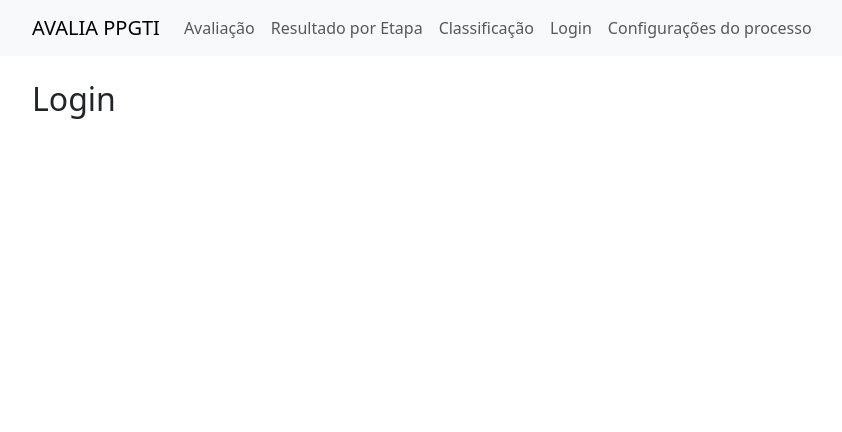
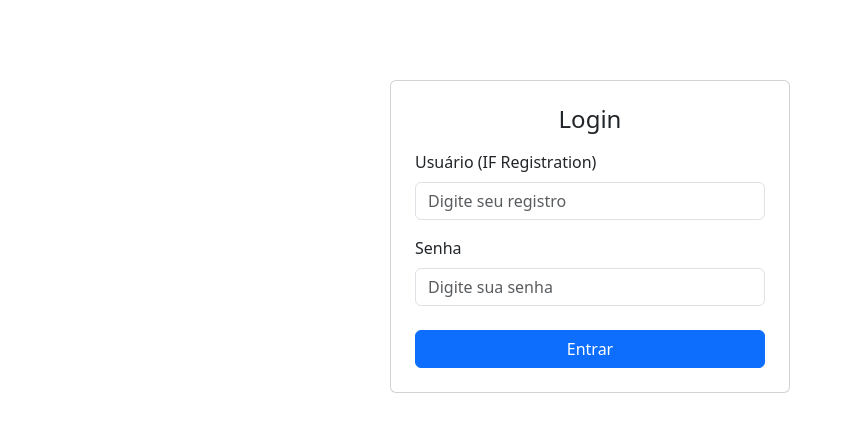
Before and after one commit to AvaliaPPGTI/avalia-ppgti-app, a React (Create React App) app: page /login in a window 1280 px wide. Shown: the top 432 px of the page, without its empty margins (50-892 px from the left). Built offline with nearby package versions, Linux system fonts and the light colour scheme.

Commit message:
Adicionando tela de login e fazendo todas as requisicoes enviarem um jwt token.

```diff
--- a/src/App.js
+++ b/src/App.js
@@ -1,6 +1,6 @@
-import React, { useState} from 'react';
-import { BrowserRouter as Router, Route, Routes, Link } from 'react-router-dom';
-import { Container, Row, Col, Navbar, Nav } from 'react-bootstrap';
+import React, { useState, useEffect } from 'react';
+import { BrowserRouter as Router, Route, Routes, Navigate, Link } from 'react-router-dom';
+import { Container, Navbar, Nav } from 'react-bootstrap';
 import 'bootstrap/dist/css/bootstrap.min.css';
 import Interfacevaliacao from './components/InterfaceAvaliacao';
 import InterfaceResultadoPorEtapa from './components/InterfaceResultadoPorEtapa';
@@ -8,41 +8,61 @@ import InterfaceClassificacao from './components/InterfaceClassificacao';
 import InterfaceLogin from './components/InterfaceLogin';
 import InterfacePesos from './components/InterfacePesoEtapas';
 
-// Dados dos candidatos (pode ser movido para um arquivo JSON separado)
-const candidatosData = {
-  "candidatos": [
-    // ... (seus dados de candidatos aqui)
-  ]
+const App = () => {
+  const [logado, setLogado] = useState(false);
+
+  // Verifica se há um token JWT salvo
+  useEffect(() => {
+    const token = localStorage.getItem('token');
+    setLogado(!!token); // true se o token existir
+  }, []);
+
+  const handleLoginSucesso = () => {
+    setLogado(true);
   };
 
-
-const App = () => {
+  const handleLogout = () => {
+    localStorage.removeItem('token');
+    setLogado(false);
+  };
 
   return (
     <Router>
+      {logado && (
         <Navbar bg="light" variant="light" expand="lg">
           <Container>
-          <Navbar.Brand href='/'>AVALIA PPGTI</Navbar.Brand>
+            <Navbar.Brand href="/">AVALIA PPGTI</Navbar.Brand>
             <Navbar.Toggle aria-controls="navbar-nav" />
             <Navbar.Collapse id="navbar-nav">
               <Nav className="me-auto">
                 <Nav.Link as={Link} to="/">Avaliação</Nav.Link>
                 <Nav.Link as={Link} to="/resultado">Resultado por Etapa</Nav.Link>
                 <Nav.Link as={Link} to="/classificacao">Classificação</Nav.Link>
-            <Nav.Link as={Link} to="/login">Login</Nav.Link>
                 <Nav.Link as={Link} to="/pesos">Configurações do processo</Nav.Link>
+                <Nav.Link onClick={handleLogout}>Sair</Nav.Link>
               </Nav>
             </Navbar.Collapse>
           </Container>
         </Navbar>
+      )}
 
       <Container className="mt-4">
         <Routes>
+          {!logado ? (
+            <>
+              <Route path="/login" element={<InterfaceLogin onLogin={handleLoginSucesso} />} />
+              <Route path="*" element={<Navigate to="/login" />} />
+            </>
+          ) : (
+            <>
               <Route path="/" element={<Interfacevaliacao />} />
               <Route path="/resultado" element={<InterfaceResultadoPorEtapa />} />
               <Route path="/classificacao" element={<InterfaceClassificacao />} />
-          <Route path="/login" element={<InterfaceLogin />} />
-          <Route path='/pesos' element={<InterfacePesos />} />
+              <Route path="/pesos" element={<InterfacePesos />} />
+              <Route path="/login" element={<Navigate to="/" />} />
+              <Route path="*" element={<Navigate to="/" />} />
+            </>
+          )}
         </Routes>
       </Container>
     </Router>
--- a/src/components/ClassificacaoGeral.jsx
+++ b/src/components/ClassificacaoGeral.jsx
@@ -1,5 +1,5 @@
 import React, { useEffect, useState } from 'react';
-import { Table, Button, Accordion, Spinner, Alert } from 'react-bootstrap';
+import { Table, Button, Spinner, Alert } from 'react-bootstrap';
 import jsPDF from 'jspdf';
 import autoTable from 'jspdf-autotable';
 import * as XLSX from 'xlsx';
@@ -12,11 +12,23 @@ const STAGE_IDS = {
     entrevista: 3,
 };
 
+const getAuthHeaders = () => {
+    const token = sessionStorage.getItem('token');
+    return token ? { Authorization: `Bearer ${token}` } : {};
+};
+
 const fetchStageData = async (processId, stageId) => {
     try {
-        const response = await fetch(API_ENDPOINTS.RANKING_BY_STAGE(processId, stageId));
+        const response = await fetch(API_ENDPOINTS.RANKING_BY_STAGE(processId, stageId), {
+            headers: {
+                ...getAuthHeaders()
+            }
+        });
+        if (response.status === 204) return [];
         if (!response.ok) throw new Error('Falha ao buscar dados da API.');
-        return await response.json();
+
+        const text = await response.text();
+        return text ? JSON.parse(text) : [];
     } catch (error) {
         console.error(`Erro ao buscar dados da etapa ${stageId}:`, error);
         throw error;
@@ -26,7 +38,11 @@ const fetchStageData = async (processId, stageId) => {
 const fetchAndMergeRankingData = async (processId) => {
     try {
         const [finalScoreRes, curriculoData, preProjetoData, entrevistaData] = await Promise.all([
-            fetch(API_ENDPOINTS.GET_RANKING(processId)),
+            fetch(API_ENDPOINTS.GET_RANKING(processId), {
+                headers: {
+                    ...getAuthHeaders()
+                }
+            }),
             fetchStageData(processId, STAGE_IDS.curriculo),
             fetchStageData(processId, STAGE_IDS.preProjeto),
             fetchStageData(processId, STAGE_IDS.entrevista),
@@ -136,14 +152,17 @@ const ClassificacaoGeral = ({ processId = 1 }) => {
         };
 
         fetchVacancies();
-    }, []);
+    }, [processId]);
 
     const handleUpdateRanking = async () => {
         try {
             setLoading(true);
             const response = await fetch(API_ENDPOINTS.GENERATE_RANKING(processId), {
                 method: 'POST',
-                headers: { 'Content-Type': 'application/json' },
+                headers: {
+                    'Content-Type': 'application/json',
+                    ...getAuthHeaders()
+                 },
             });
 
 
--- a/src/components/ClassificacaoPorEtapa.jsx
+++ b/src/components/ClassificacaoPorEtapa.jsx
@@ -35,6 +35,11 @@ const processApiData = (apiData, etapa) => {
 };
 
 const ClassificacaoPorEtapa = ({ processId = 1 }) => {
+    const getAuthHeaders = () => {
+      const token = sessionStorage.getItem('token');
+      return token ? { Authorization: `Bearer ${token}` } : {};
+    };
+
     const [activeTab, setActiveTab] = useState('preProjeto');
     const [data, setData] = useState({});
     const [filters, setFilters] = useState({
@@ -48,7 +53,11 @@ const ClassificacaoPorEtapa = ({ processId = 1 }) => {
         const url = `${API_ENDPOINTS.RANKING_BY_STAGE(processId, stageId)}`;
 
         try {
-            const res = await fetch(url);
+            const res = await fetch(url, {
+                            headers: {
+                                ...getAuthHeaders()
+                            }
+                        });
             if (!res.ok) throw new Error('Erro ao buscar ranking');
             const json = await res.json();
             const processed = processApiData(json, etapa);
--- a/src/components/ConfiguracaoPesos.jsx
+++ b/src/components/ConfiguracaoPesos.jsx
@@ -3,22 +3,18 @@ import { Container, Card, Form, Button, Spinner, Alert, Row, Col, Table } from '
 import { API_ENDPOINTS } from '../config';
 
 // Função auxiliar para obter o token de autenticação
-const getAuthToken = () => {
-    const user = JSON.parse(localStorage.getItem('user'));
-    return user ? user.accessToken : null;
+const getAuthHeaders = () => {
+    const token = sessionStorage.getItem('token');
+    return token ? { Authorization: `Bearer ${token}` } : {};
 };
 
 // Função genérica para chamadas à API
 const apiFetch = async (url, options = {}) => {
-    const token = getAuthToken();
     const headers = {
         'Content-Type': 'application/json',
         ...options.headers,
+        ...getAuthHeaders()
     };
-
-    if (token) {
-        headers['Authorization'] = `Bearer ${token}`;
-    }
 
     const response = await fetch(url, { ...options, headers });
 
--- a/src/components/InterfaceLogin.js
+++ b/src/components/InterfaceLogin.js
@@ -1,7 +1,7 @@
-import React from 'react';
+import LoginForm from './LoginForm';
 
-const InterfaceLogin = () => {
-  return <h2>Login</h2>;
+const InterfaceLogin = ({ onLogin }) => {
+  return <LoginForm onLogin={onLogin} />;
 };
 
 export default InterfaceLogin;
--- a/src/components/ListagemCandidato.jsx
+++ b/src/components/ListagemCandidato.jsx
@@ -10,8 +10,17 @@ const ListagemCandidato = ({ onSelectCandidate, onViewCandidadeInfo }) => {
     const [loading, setLoading] = useState(false);
     const [error, setError] = useState(null);
 
+    const getAuthHeaders = () => {
+        const token = sessionStorage.getItem('token');
+        return token ? { Authorization: `Bearer ${token}` } : {};
+    };
+
     useEffect(() => {
-        fetch(API_ENDPOINTS.RESEARCH_TOPICS)
+        fetch(API_ENDPOINTS.RESEARCH_TOPICS, {
+            headers: {
+                ...getAuthHeaders()
+            }
+        })
             .then(response => {
                 if (!response.ok) throw new Error('Erro ao carregar os temas');
                 return response.json();
@@ -27,7 +36,11 @@ const ListagemCandidato = ({ onSelectCandidate, onViewCandidadeInfo }) => {
             let allCandidatos = [];
             try {
                 const results = await Promise.all(topics.map(topic =>
-                    fetch(API_ENDPOINTS.HOMOLOGATED_CANDIDATES_BY_TOPIC(topic.id))
+                    fetch(API_ENDPOINTS.HOMOLOGATED_CANDIDATES_BY_TOPIC(topic.id), {
+                            headers: {
+                                ...getAuthHeaders()
+                            }
+                        })
                         .then(res => res.status === 204 ? [] : res.json().then(data => data.map(c => ({ ...c, topicName: topic.name }))))
                         .catch(() => [])
                 ));
@@ -46,7 +59,11 @@ const ListagemCandidato = ({ onSelectCandidate, onViewCandidadeInfo }) => {
 
         const fetchByTopic = () => {
             setLoading(true);
-                fetch(API_ENDPOINTS.HOMOLOGATED_CANDIDATES_BY_TOPIC(selectedTopicId))
+                fetch(API_ENDPOINTS.HOMOLOGATED_CANDIDATES_BY_TOPIC(selectedTopicId), {
+                        headers: {
+                            ...getAuthHeaders()
+                        }
+                    })
                 .then(response => {
                     if (response.status === 204) return [];
                     if (!response.ok) throw new Error('Erro ao carregar os candidatos');
--- /dev/null
+++ b/src/components/LoginForm.jsx
@@ -0,0 +1,81 @@
+import { useState } from 'react';
+import { Form, Button, Card, Alert, Spinner } from 'react-bootstrap';
+
+const LoginForm = ({ onLogin }) => {
+  const [ifRegistration, setIfRegistration] = useState('');
+  const [password, setPassword] = useState('');
+  const [erro, setErro] = useState('');
+  const [loading, setLoading] = useState(false);
+
+  const handleLogin = async (e) => {
+    e.preventDefault();
+
+    if (!ifRegistration || !password) {
+      setErro('Preencha todos os campos.');
+      return;
+    }
+
+    setErro('');
+    setLoading(true);
+
+    try {
+      const response = await fetch('http://localhost:8080/api/auth/login', {
+        method: 'POST',
+        headers: { 'Content-Type': 'application/json' },
+        credentials: 'include', // mantém JSESSIONID se necessário
+        body: JSON.stringify({ ifRegistration, password })
+      });
+
+      const data = await response.json();
+
+      if (response.ok && data.token) {
+        sessionStorage.setItem('token', data.token); // salva o token no sessionStorage
+        onLogin?.(); // callback para atualizar o estado de login
+      } else {
+        setErro(data.message || 'Erro ao tentar logar.');
+      }
+    } catch (err) {
+      setErro('Erro na conexão com o servidor.');
+    } finally {
+      setLoading(false);
+    }
+  };
+
+  return (
+    <Form onSubmit={handleLogin} className="mx-auto" style={{ maxWidth: '400px', marginTop: '80px' }}>
+      <Card className="p-4">
+        <h4 className="mb-3 text-center">Login</h4>
+
+        <Form.Group className="mb-3">
+          <Form.Label>Usuário (IF Registration)</Form.Label>
+          <Form.Control
+            type="text"
+            value={ifRegistration}
+            onChange={(e) => setIfRegistration(e.target.value)}
+            placeholder="Digite seu registro"
+            required
+          />
+        </Form.Group>
+
+        <Form.Group className="mb-4">
+          <Form.Label>Senha</Form.Label>
+          <Form.Control
+            type="password"
+            value={password}
+            onChange={(e) => setPassword(e.target.value)}
+            placeholder="Digite sua senha"
+            required
+          />
+        </Form.Group>
+
+        {erro && <Alert variant="danger">{erro}</Alert>}
+
+        <Button variant="primary" type="submit" disabled={loading} className="w-100">
+          {loading ? <><Spinner size="sm" animation="border" /> Entrando...</> : 'Entrar'}
+        </Button>
+      </Card>
+    </Form>
+  );
+};
+
+export default LoginForm;
```
Also changed, not shown: src/components/AvaliacaoCandidato.jsx (+36 -6 lines). Lines whose indentation alone changed are shown as unchanged.
